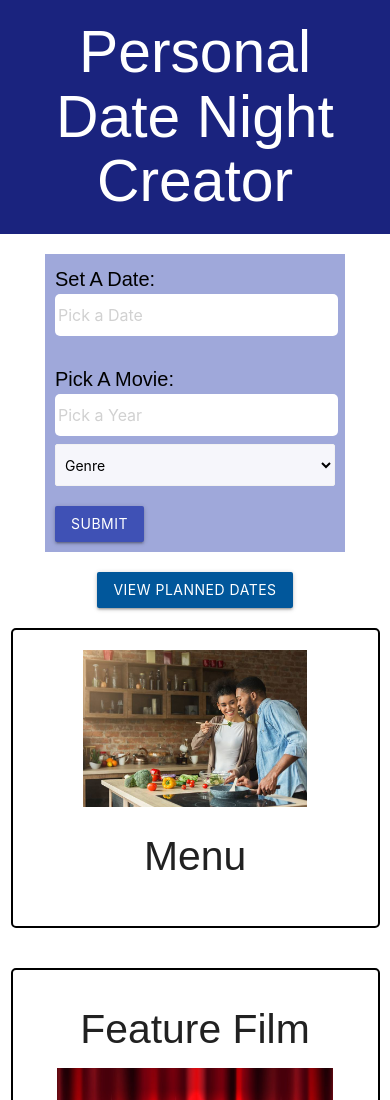
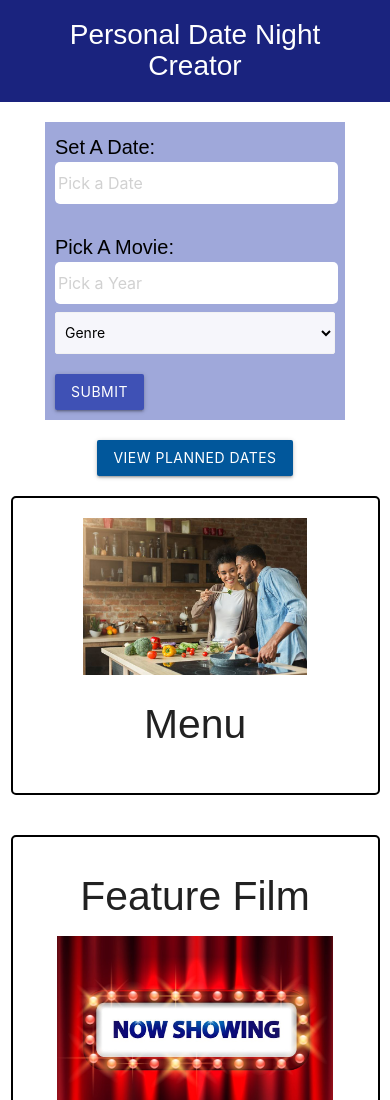
Before and after one commit to jmrendon48/Personal-Date-Night-Creator, a plain HTML site: page index.html in a window 390 px wide. Shown: the top 1100 px of the page. Drawn offline with nearby package versions, Linux system fonts and the light colour scheme.

Commit message:
fix the header font size for small screens

```diff
--- a/Assets/css/style.css
+++ b/Assets/css/style.css
@@ -15,13 +15,6 @@ body {
     flex-direction: column;
     min-height: 100vh;
     position: relative;
-}
-
-.header-container {
-    position: -webkit-sticky;
-    position: sticky;
-    top: 0;
-    z-index: 9999;
 }
 
 .main {
@@ -206,6 +199,10 @@ footer {
     padding: 2px;
 }
 
+@media screen and (min-width: 800px) {
+
+}
+
 @media only screen and (max-width: 992px) {
     form {
         width: 300px;
@@ -213,4 +210,10 @@ footer {
         margin-right: auto;
         display: block;
     }
+
+    header div h1 {
+        font-size: 2rem;
+    }
+
+
 }
```
